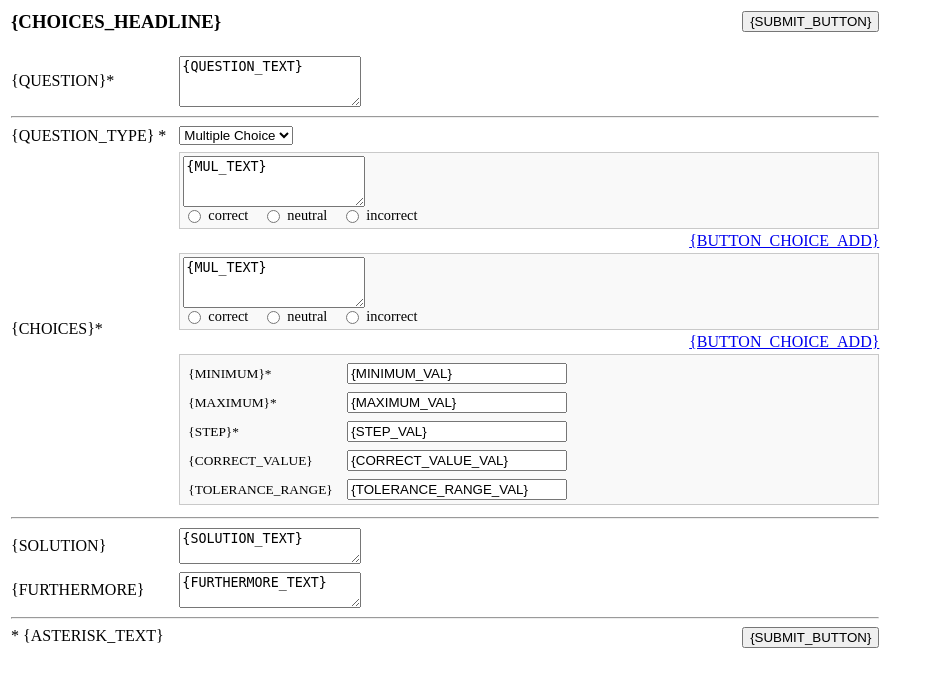
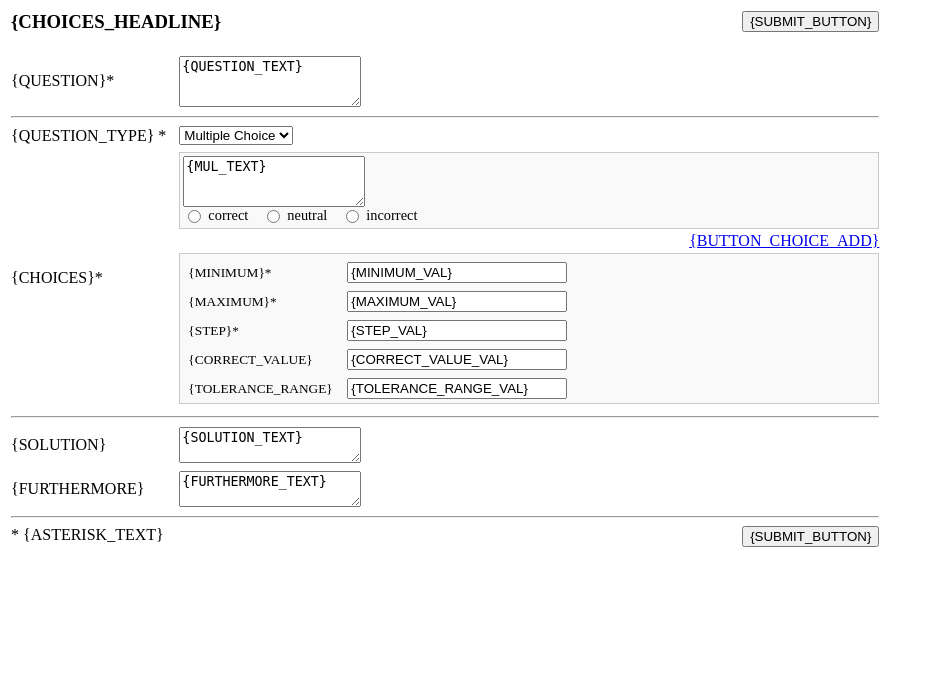
Before and after one commit to dschoen/mobilequiz, a PHP site: page /templates/default/tpl.question_and_answers.html in a window 1280 px wide. Shown: the top 687 px of the page, without its empty margins (0-932 px from the left). Run offline with PHP 8.4, Linux system fonts and the light colour scheme.

Commit message:
Refactored Choice Wizard. Multiple and Single Choice Questions are now rendered with the same functions.

```diff
--- a/MobileQuiz/templates/css/mq_choice_editor.css
+++ b/MobileQuiz/templates/css/mq_choice_editor.css
@@ -1,8 +1,7 @@
 @CHARSET "UTF-8";
 
 #formular fieldset,
-#formular_single fieldset,
-#formular_multiple fieldset {
+#formular_choice fieldset {
     padding: 3px 3px 1px 3px;
 }
 
--- a/MobileQuiz/templates/default/tpl.question_and_answers.html
+++ b/MobileQuiz/templates/default/tpl.question_and_answers.html
@@ -120,50 +120,19 @@
     // -------------------------------------------------------------------------
 
     /**
-    * Add a new MULTIPLE Choice from Template
+    * Add a new Choice from Template
     */
     $(document).ready(function() {
             // use this to reset several forms at once
-            $("#add_choice_multiple").click(function() {
-                var $newElem = $('#fieldset_multiple_choice_999').clone().show();
-                $("#formular_multiple").append($newElem);
-                var a = $("#formular_multiple fieldset").index($newElem) + 1;
+            $("#add_choice").click(function() {
+                var $newElem = $('#fieldset_choice_999').clone().show();
+                $("#formular_choice").append($newElem);
+                var a = $("#formular_choice fieldset").index($newElem) + 1;
 
-                $newElem.attr("id", "fieldset_multiple_choice_" + a);
+                $newElem.attr("id", "fieldset_choice_" + a);
                 $newElem.html($newElem.html().replace(/999/g, a));
 
-                var b = $("#formular_multiple fieldset")[a-2];
-                if (b == null) {
-                    lastID=0;
-                } else {
-                    ownChildRowElements = b.getElementsByClassName("rowID");
-                    lastID = ownChildRowElements[0].getAttribute("value");
-                }
-
-                // render the new Textarea as Editor
-                renderNewChoiceTextArea();
-
-                return false;
-            });
-    });
-
-    // -----------------------------------------------------------------------------
-
-    /**
-     * Add a new SINGLE Choice from Template
-     */
-    $(document).ready(function() {
-            // use this to reset several forms at once
-            $("#add_choice_single").click(function() {
-
-                // Create new Choice by cloning the template
-                var $newElem = $('#fieldset_single_choice_999').clone().show();
-                $("#formular_single").append($newElem);
-                var a = $("#formular_single fieldset").index($newElem) + 1;
-                $newElem.attr("id", "fieldset_single_choice_" + a);
-                $newElem.html($newElem.html().replace(/999/g, a));
-
-                var b = $("#formular_single fieldset")[a-2];
+                var b = $("#formular_choice fieldset")[a-2];
                 if (b == null) {
                     lastID=0;
                 } else {
@@ -184,18 +153,15 @@
             $("#type").change(function() {
                     var src = $(this).val();
                     if (src == '1') {
-                            $("#multiple_choice").show();
-                            $("#single_choice").hide();
+                            $("#choice").show();
                             $("#numeric_choice").hide();
                     }
                     if (src == '2') {
-                            $("#single_choice").show();
-                            $("#multiple_choice").hide();
+                            $("#choice").show();
                             $("#numeric_choice").hide();
                     }
                     if (src == '3') {
-                            $("#multiple_choice").hide();
-                            $("#single_choice").hide();
+                            $("#choice").hide();
                             $("#numeric_choice").show();
                     }
                     return false;
@@ -332,32 +298,33 @@
 					class="asterisk">*</span></td>
 				<td class="ilFormValue">
 
-					<!--  Multiple Choice BEGIN ----------------------------------------------------------- -->
-					<div id="multiple_choice" class="choice_area" {HIDE_MULTIPLE_CHOICE_BLOCK}>
-						<div id="formular_multiple">
+					<!-- Choice Start ----------------------------------------------------------- -->
+					<div id="choice" class="choice_area" {HIDE_MULTIPLE_CHOICE_BLOCK}>
+						<div id="formular_choice">
 
-							<!-- BEGIN multiple_choice_block -->
-							<fieldset id="fieldset_multiple_choice_{MUL_COU}" class="choice" style="display: {MUL_SHOW};>
+							<!-- !! do not change the next comment, it is necessary for ILIAS ilTemplate -->
+							<!-- BEGIN choice_block -->
+							<fieldset id="fieldset_choice_{MUL_COU}" class="choice" style="display: {MUL_SHOW};">
 								<input id="rowID[{MUL_COU}]" type="hidden" name="rowID[{MUL_COU}]" value="{ROW_ID}" class="rowID">
-								<textarea name="choice_multiple_text[{MUL_COU}]"
+								<textarea name="choice_text[{MUL_COU}]"
 									class="textfield_choice" rows="3">{MUL_TEXT}</textarea>
 								<div class="choice_actions">
-									<input type="hidden" name="choice_multiple_id[{MUL_COU}]"
+									<input type="hidden" name="choice_id[{MUL_COU}]"
 										value="{MUL_ID}"> <input type="hidden"
-										name="choice_multiple_deleted[{MUL_COU}]" value="{MUL_DEL}"
+										name="choice_deleted[{MUL_COU}]" value="{MUL_DEL}"
 										class="deleted_hidden"> <input type="radio"
-										name="choice_multiple_type[{MUL_COU}]" value="1"
+										name="choice_type[{MUL_COU}]" value="1"
 										id="correct[{MUL_COU}]"{MUL_TYPE_C}> <label
 										for="correct[{MUL_COU}]" class="choice_actions_label">correct</label>
-									<input type="radio" name="choice_multiple_type[{MUL_COU}]"
+									<input type="radio" name="choice_type[{MUL_COU}]"
 										value="2" id="neutral[{MUL_COU}]"{MUL_TYPE_N}> <label
 										for="neutral[{MUL_COU}]" class="choice_actions_label">neutral</label>
-									<input type="radio" name="choice_multiple_type[{MUL_COU}]"
+									<input type="radio" name="choice_type[{MUL_COU}]"
 										value="0" id="incorrect[{MUL_COU}]"{MUL_TYPE_I}> <label
 										for="incorrect[{MUL_COU}]" class="choice_actions_label">incorrect</label>
 
-									<a href="#" id="delete_multiple_choice[{MUL_COU}]"
-										data-choice-id="fieldset_multiple_choice_{MUL_COU}"
+									<a href="#" id="delete_choice[{MUL_COU}]"
+										data-choice-id="fieldset_choice_{MUL_COU}"
 										class="btn btn-danger btn-xs right"
 										onclick="removeThis(this); return false;"
 										title="{DELETE_INFO}"><span class="glyphicon glyphicon-remove"></span></a>
@@ -373,39 +340,39 @@
 										title="{MOVE_UP_INFO}"><span class="glyphicon glyphicon-chevron-up"></span></a>
 								</div>
 							</fieldset>
-							<!-- END multiple_choice_block -->
+							<!-- END choice_block -->
 						</div>
 
 						<!-- Add Multiple Choice Button -->
 						<div style="display: block; text-align: right;">
 							<a href="#"
-								id="add_choice_multiple"
+								id="add_choice"
 								class="btn btn-success btn-xs"
 								>{BUTTON_CHOICE_ADD}</a>
 						</div>
 
 						<!-- Multiple Choice TEMPLATE --------------------------------------------- -->
-						<fieldset id="fieldset_multiple_choice_999" class="choice" style="display: none;">
+						<fieldset id="fieldset_choice_999" class="choice" style="display: none;">
 							<input id="rowID[999]" type="hidden" name="rowID[999]" value="" class="rowID" />
-							<textarea name="choice_multiple_text[999]"
+							<textarea name="choice_text[999]"
 								class="textfield_choice" rows="3">{MUL_TEXT}</textarea>
 							<div class="choice_actions">
-								<input type="hidden" name="choice_multiple_id[999]" value="">
-								<input type="hidden" name="choice_multiple_deleted[999]"
+								<input type="hidden" name="choice_id[999]" value="">
+								<input type="hidden" name="choice_deleted[999]"
 									value="0" class="deleted_hidden">
 								<input type="radio"
-									name="choice_multiple_type[999]" value="1" id="correct[999]">
+									name="choice_type[999]" value="1" id="correct[999]">
 								<label for="correct[999]" class="choice_actions_label">correct</label>
-								<input type="radio" name="choice_multiple_type[999]" value="2"
+								<input type="radio" name="choice_type[999]" value="2"
 									id="neutral[999]" checked />
 								<label for="neutral[999]"
 									class="choice_actions_label">neutral</label>
-								<input type="radio" name="choice_multiple_type[999]" value="0"
+								<input type="radio" name="choice_type[999]" value="0"
 									id="incorrect[999]" />
 								<label for="incorrect[999]"
 									class="choice_actions_label">incorrect</label>
 								<a href="#"	id="delete_choice[999]"
-									data-choice-id="fieldset_multiple_choice_999"
+									data-choice-id="fieldset_choice_999"
 									class="btn btn-danger btn-xs right"
 									onclick="removeThis(this);  return false;"
 									title="{DELETE_INFO}"><span class="glyphicon glyphicon-remove"></span></a>
@@ -423,100 +390,6 @@
 						</fieldset>
 						<!-- End Template -->
 					</div>
-
-					<!--  Single Choice BEGIN ---------------------------------------------------------- -->
-					<div id="single_choice" class="choice_area" {HIDE_SINGLE_CHOICE_BLOCK}>
-						<div id="formular_single">
-
-							<!-- BEGIN single_choice_block -->
-							<fieldset id="fieldset_single_choice_{MUL_COU}" class="choice" style="display: {MUL_SHOW};">
-								<input type="hidden" name="rowID[{MUL_COU}]" value="{ROW_ID}" class="rowID">
-								<textarea name="choice_single_text[{MUL_COU}]"
-										class="textfield_choice"
-										rows="3">{MUL_TEXT}</textarea>
-
-								<div class="choice_actions">
-									<input type="hidden" name="choice_single_id[{MUL_COU}]"
-										value="{MUL_ID}"> <input type="hidden"
-										name="choice_single_deleted[{MUL_COU}]" value="{MUL_DEL}"
-										class="deleted_hidden"> <input type="radio"
-										name="choice_single_type[{MUL_COU}]" value="1"
-										id="correct[{MUL_COU}]"{MUL_TYPE_C}> <label
-										for="correct[{MUL_COU}]" class="choice_actions_label">correct</label>
-									<input type="radio" name="choice_single_type[{MUL_COU}]"
-										value="2" id="neutral[{MUL_COU}]"{MUL_TYPE_N}> <label
-										for="neutral[{MUL_COU}]" class="choice_actions_label">neutral</label>
-									<input type="radio" name="choice_single_type[{MUL_COU}]"
-										value="0" id="incorrect[{MUL_COU}]"{MUL_TYPE_I}> <label
-										for="incorrect[{MUL_COU}]" class="choice_actions_label">incorrect</label>
-
-									<a href="#" id="delete_choice_{MUL_COU}"
-										data-choice-id="fieldset_single_choice_{MUL_COU}"
-										class="btn btn-danger btn-xs right"
-										onclick="removeThis(this);  return false;"
-										title="{DELETE_INFO}"><span class="glyphicon glyphicon-remove"></span></a>
-									<a href="#"
-										class="btn btn-default btn-xs right"
-										data-row-id="{ROW_ID}"
-										onclick="moveChoiceDown(this);  return false;"
-										title="{MOVE_DOWN_INFO}"><span class="glyphicon glyphicon-chevron-down"></span></a>
-									<a href="#"
-										class="btn btn-default btn-xs right"
-										data-row-id="{ROW_ID}"
-										onclick="moveChoiceUp(this);    return false;"
-										title="{MOVE_UP_INFO}"><span class="glyphicon glyphicon-chevron-up"></span></a>
-								</div>
-							</fieldset>
-						</div>
-
-						<!-- Add Single Choice Button -->
-						<div style="display: block; text-align: right;">
-							<a href="#"
-								id="add_choice_single"
-								class="btn btn-success btn-xs"
-								>{BUTTON_CHOICE_ADD}</a>
-						</div>
-
-						<!-- Single Choice TEMPLATE ---------------------------------------------------- -->
-						<fieldset id="fieldset_single_choice_999" class="choice" style="display: none;">
-							<input type="hidden" name="rowID[999]" value="" class="rowID">
-							<textarea name="choice_single_text[999]"
-									class="textfield_choice"
-									rows="3">{MUL_TEXT}</textarea>
-
-							<div class="choice_actions">
-								<input type="hidden" name="choice_single_id[999]" value="">
-								<input type="hidden" name="choice_single_deleted[999]" value="0"
-									class="deleted_hidden"> <input type="radio"
-									name="choice_single_type[999]" value="1" id="correct[999]">
-								<label for="correct[999]" class="choice_actions_label">correct</label>
-								<input type="radio" name="choice_single_type[999]" value="2"
-									id="neutral[999]" checked> <label for="neutral[999]"
-									class="choice_actions_label">neutral</label> <input type="radio"
-									name="choice_single_type[999]" value="0" id="incorrect[999]">
-								<label for="incorrect[999]" class="choice_actions_label">incorrect</label>
-
-								<a href="#" id="delete_choice[999]"
-									data-choice-id="fieldset_single_choice_999"
-									class="btn btn-danger btn-xs right"
-									onclick="removeThis(this);  return false;"
-									title="{DELETE_INFO}"><span class="glyphicon glyphicon-remove"></span></a>
-								<a href="#"
-									class="btn btn-default btn-xs right"
-									data-row-id="{ROW_ID}"
-									onclick="moveChoiceDown(this);  return false;"
-									title="{MOVE_DOWN_INFO}"><span class="glyphicon glyphicon-chevron-down"></span></a>
-								<a href="#"
-									class="btn btn-default btn-xs right"
-									data-row-id="{ROW_ID}"
-									onclick="moveChoiceUp(this); return false;"
-									title="{MOVE_UP_INFO}"><span class="glyphicon glyphicon-chevron-up"></span></a>
-							</div>
-						</fieldset>
-					</div>
-					<!-- End Template -->
-					<!-- Single Choice END -->
-
 
 					<!--  Numeric Choice BEGIN ------------------------------------------------------------- -->
 					<div id="numeric_choice" {HIDE_NUMERIC_BLOCK}>
```
Also changed, not shown: MobileQuiz/classes/class.ilObjMobileQuizGUI.php (+1 -65 lines), MobileQuiz/classes/class.ilObjMobileQuizWizard.php (+36 -92 lines), MobileQuiz/templates/default/tpl.startpage_stop.html (+6 -2 lines), MobileQuiz/templates/default/tpl.startpage_start.html (line endings or trailing spaces).
